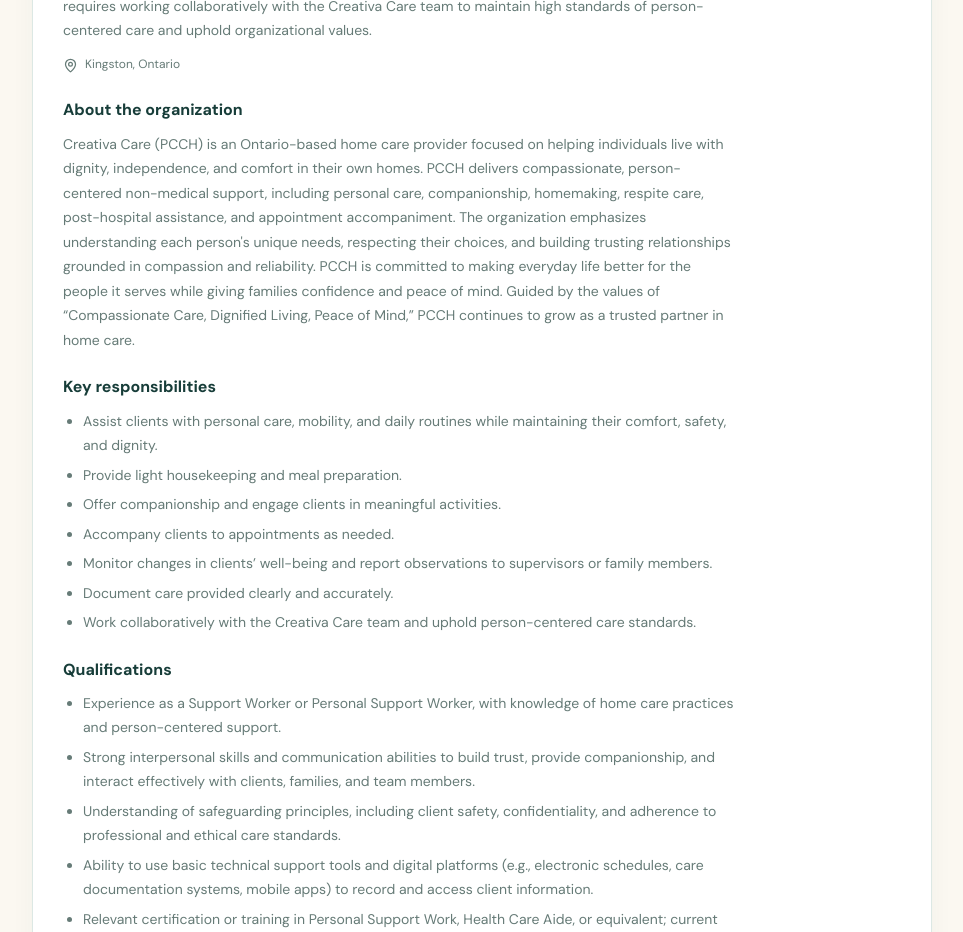
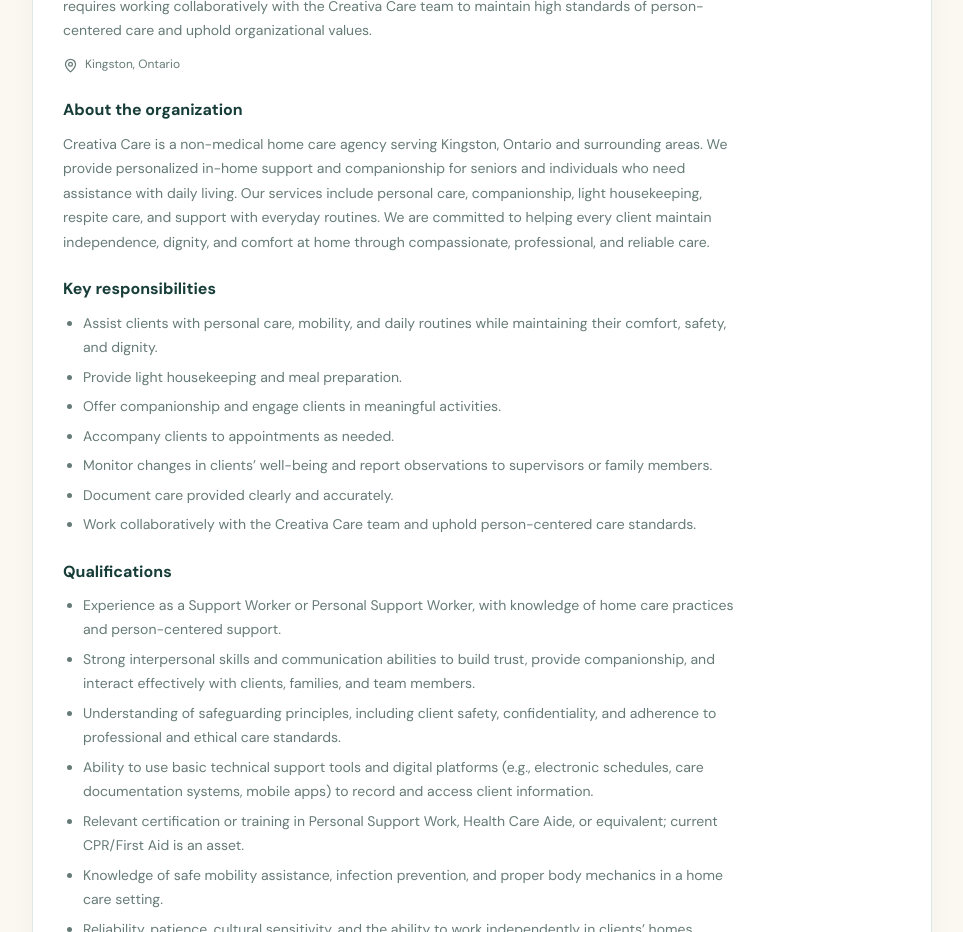
Before and after one commit to habimanasharif/creativa, a Next.js app: page /careers in a window 1280 px wide. Shown: the part 1740-2672 px from the top of the page, without its empty margins (158-1121 px from the left). Built offline with nearby package versions, Linux system fonts and the light colour scheme.

Commit message:
Remove former employer reference from job description

```diff
--- a/app/careers/page.js
+++ b/app/careers/page.js
@@ -15,7 +15,7 @@ const jobs = [
     type: "Full-time",
     workArrangement: "On-site",
     location: "Kingston, Ontario",
-    companyDescription: "Creativa Care (PCCH) is an Ontario-based home care provider focused on helping individuals live with dignity, independence, and comfort in their own homes. PCCH delivers compassionate, person-centered non-medical support, including personal care, companionship, homemaking, respite care, post-hospital assistance, and appointment accompaniment. The organization emphasizes understanding each person's unique needs, respecting their choices, and building trusting relationships grounded in compassion and reliability. PCCH is committed to making everyday life better for the people it serves while giving families confidence and peace of mind. Guided by the values of “Compassionate Care, Dignified Living, Peace of Mind,” PCCH continues to grow as a trusted partner in home care.",
+    companyDescription: "Creativa Care is a non-medical home care agency serving Kingston, Ontario and surrounding areas. We provide personalized in-home support and companionship for seniors and individuals who need assistance with daily living. Our services include personal care, companionship, light housekeeping, respite care, and support with everyday routines. We are committed to helping every client maintain independence, dignity, and comfort at home through compassionate, professional, and reliable care.",
     roleDescription: "The Personal Support Worker at Creativa Care provides direct non-medical support to clients in their homes, ensuring comfort, safety, and dignity in daily living. This full-time, on-site role is based in Kingston, ON, and includes assisting clients with personal care, mobility, light housekeeping, meal preparation, and support with daily routines. The Personal Support Worker offers companionship, engages clients in meaningful activities, and accompanies them to appointments as needed. Responsibilities also include monitoring changes in clients’ well-being, documenting care provided, and communicating observations to supervisors or family members in a clear, respectful manner. The role requires working collaboratively with the Creativa Care team to maintain high standards of person-centered care and uphold organizational values.",
     responsibilities: [
       "Assist clients with personal care, mobility, and daily routines while maintaining their comfort, safety, and dignity.",
```
